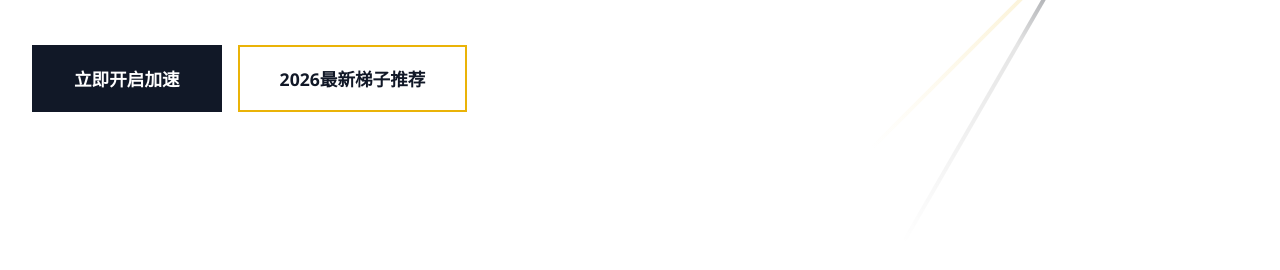
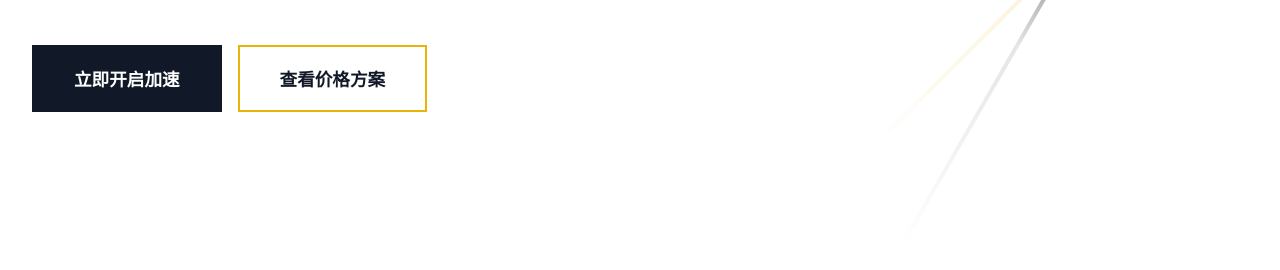
Before and after one commit to 9jacky9/taishancloud.sbs, a plain HTML site: page index.html in a window 1280 px wide. Shown: the part 377-647 px from the top of the page. Drawn offline with Linux system fonts and the light colour scheme.

Commit message:
Update hero ladder button to pricing section anchor

```diff
--- a/index.html
+++ b/index.html
@@ -54,7 +54,7 @@
                 <p class="sub">泰山云提供免费体验。用你自己的网络、在你常用的时段测一测延迟与稳定性，满意再选套餐。</p>
                 <div class="btn-box">
                     <a href="https://ww012.twilightaff.com/#/?code=A56DH1Af" rel="nofollow" target="_blank" class="btn btn-main">立即开启加速</a>
-                    <a href="https://dajichang.mom/" target="_blank" class="btn btn-alt">2026最新梯子推荐</a>
+                    <a href="#pricing" class="btn btn-alt">查看价格方案</a>
                 </div>
             </div>
             <div class="hero-art"><div class="ray"></div><div class="ray ray2"></div><div class="ray ray3"></div></div>
```
